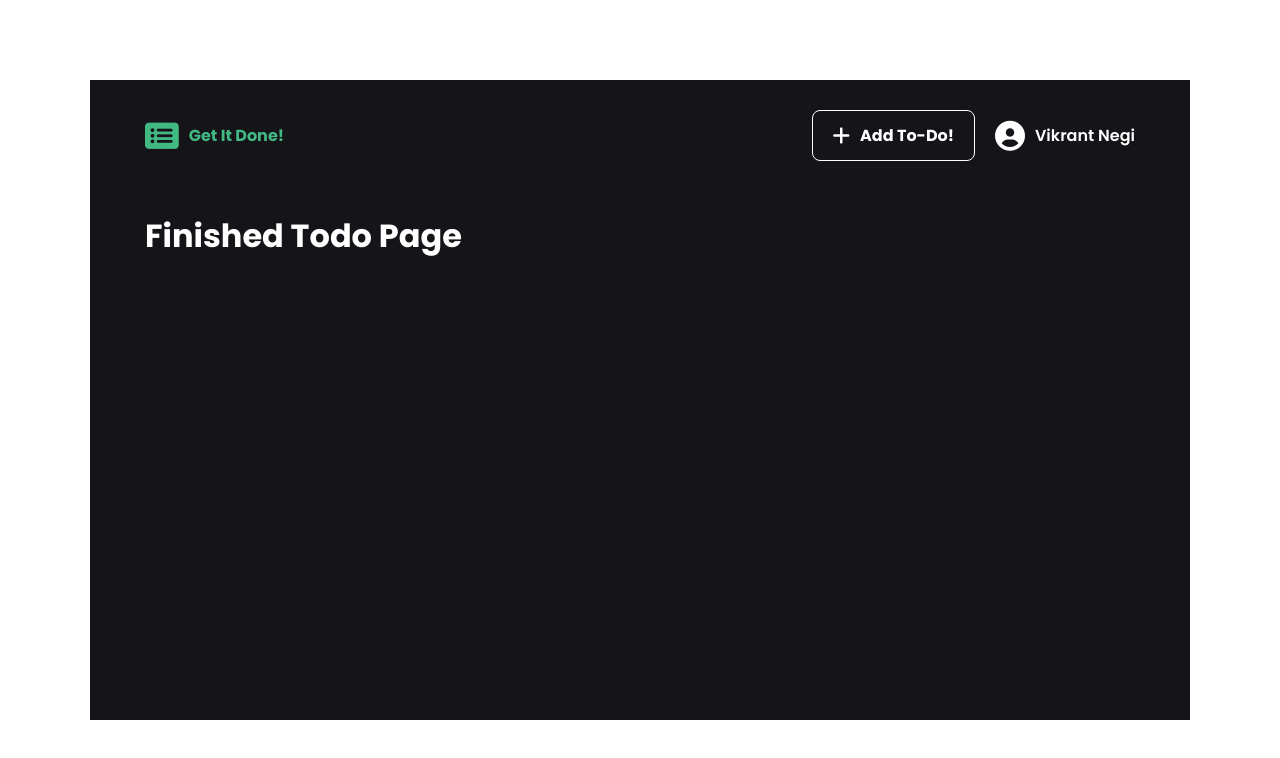
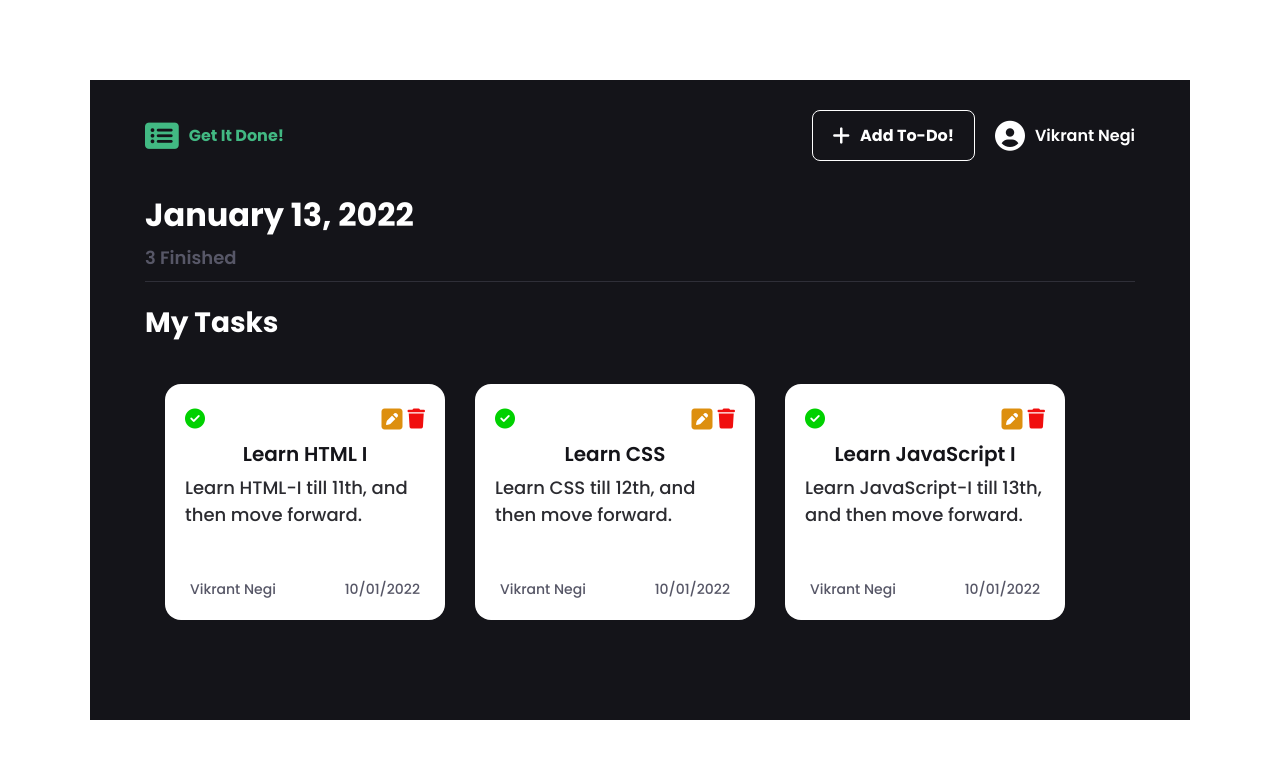
Before and after one commit to Vikraantnegi/VueTodoApp, a Vue app: page /completed in a window 1280 px wide. Shown: the top 758 px of the page. Built offline with nearby package versions, Linux system fonts and the light colour scheme; the HTML template or start-up script is replaced by a standard one.

Commit message:
Fix Completed Route

```diff
--- a/src/views/Completed.vue
+++ b/src/views/Completed.vue
@@ -1,5 +1,112 @@
 <template>
-  <div class="complete">
-    <h1>Finished Todo Page</h1>
+  <div class="completed">
+    <div class="headHome">
+      <div class="homeDate">{{ date }}</div>
+      <div class="tasksStatus">{{ completed }} Finished </div>
+    </div>
+    <div class="homeContent">
+      <div class="homeContent__head">My Tasks</div>
+    </div>
+    <div class="homeContent__tasks">
+        <div class="todo" v-for="(task, index) in current" :key="task.id">
+            <div class="todo__head">
+                <div @click="changeStatus(index)" v-show="task.done" class="doneIcon grow pointer">
+                    <i class="fas fa-check-circle"></i>
+                </div>
+                <div class="todo__actions">
+                    <i @click="editTodo(index)" class="fas fa-pen-square editLogo grow pointer"></i>
+                    <i @click="deleteTodo(index)" class="fas fa-trash deleteLogo grow pointer"></i>
+                </div>
+            </div>
+            <div class="todo__title">{{ task.title }}</div>
+            <div class="todo__description">{{ task.description }}</div>
+            <div class="todo__data">
+                <div class="todo__author">{{ task.author }}</div>
+                <div class="todo__date">{{ task.createdDate }}</div>
+            </div>
+            <div class="todo__mark" v-if="!task.done">
+                <input type="checkbox" class="finishCheckbox" v-model="task.done">
+                <label for="checkbox">Mark as Finished</label>
+            </div>
+        </div>
+      </div>
   </div>
 </template>
+
+<script>
+export default {
+  name: 'Active',
+  components: {
+  },
+  data: () => ({
+    date: 'January 13, 2022',
+    completed: 0,
+    current: [],
+    list: [{
+          "id": 1,
+          "title":"Learn HTML I",
+          "done":true,
+          "description": "Learn HTML-I till 11th, and then move forward.",
+          "author": "Vikrant Negi",
+          "createdDate": "10/01/2022",
+          "finishedDate": "11/01/2022",
+      }, {
+          "id": 2,
+          "title":"Learn CSS",
+          "done":true,
+          "description": "Learn CSS till 12th, and then move forward.",
+          "author": "Vikrant Negi",
+          "createdDate": "10/01/2022",
+          "finishedDate": "12/01/2022",
+      }, {
+          "id": 3,
+          "title":"Responsive design",
+          "done":false,
+          "description": "Learn Responsive design till 15th, and then move forward.",
+          "author": "Vikrant Negi",
+          "createdDate": "10/01/2022",
+      }, {
+          "id": 4,
+          "title":"Learn Git",
+          "done":false,
+          "description": "Learn Git till 18th, and then move forward.",
+          "author": "Vikrant Negi",
+          "createdDate": "10/01/2022",
+      }, {
+          "id": 5,
+          "title":"Learn JavaScript I",
+          "done":true,
+          "description": "Learn JavaScript-I till 13th, and then move forward.",
+          "author": "Vikrant Negi",
+          "createdDate": "10/01/2022",
+          "finishedDate": "13/01/2022",
+      }, {
+          "id": 6,
+          "title":"Learn JavaScript II",
+          "done":false,
+          "description": "Learn JavaScript-II till 20th, and then move forward.",
+          "author": "Vikrant Negi",
+          "createdDate": "10/01/2022",
+      },
+    ],
+  }),
+  methods: {
+    changeStatus: function(index){
+      this.current[index].done = !this.current[index].done
+    },
+    deleteTodo: function(index){
+      this.current.splice(index, 1);
+    },
+    editTodo: function(){
+
+    }
+  },
+  created(){
+    this.current = this.list.filter(task => task.done)
+    this.completed = this.current.length
+  },
+  updated(){
+    this.completed = this.current.length
+  }
+}
+</script>
```
